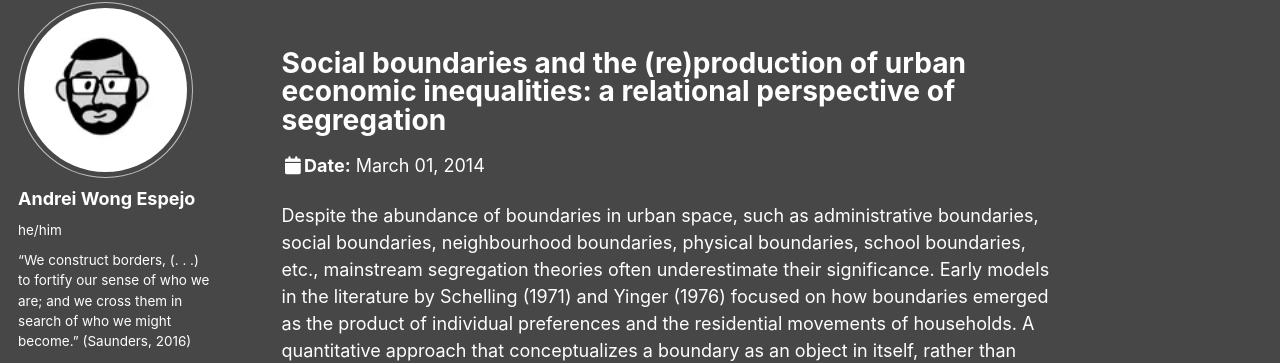
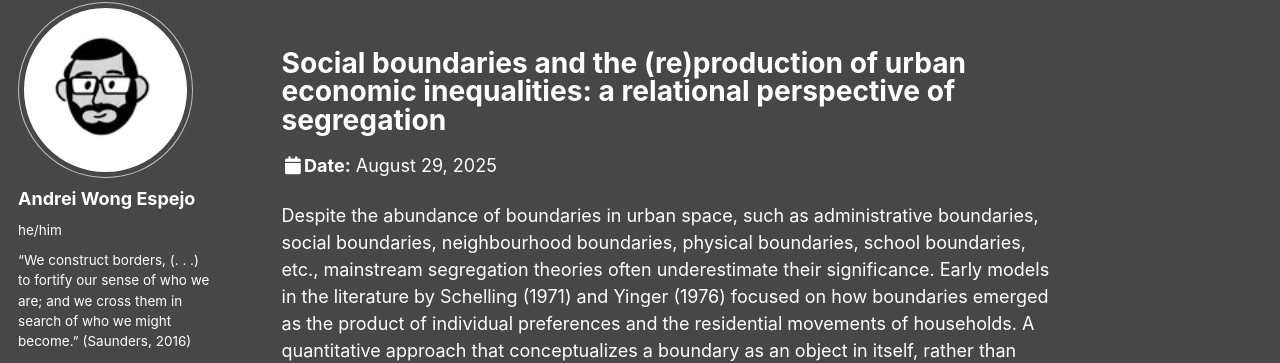
Before and after one commit to Andrei-WongE/Andrei-Wong.github.io, a Jekyll site: the page built from _talks/2025-08-29-talk-3.md, in a window 1280 px wide and 900 px high. Shown: the part 97-460 px from the top of the window. Built offline with Jekyll 4.4.1, drawn with Linux system fonts in a browser that asks for light colours; some web fonts are replaced.

Commit message:
Update and rename 2014-03-01-talk-3.md to 2025-08-29-talk-3.md
Minor corrections

```diff
--- a/_talks/2014-03-01-talk-3.md
+++ b/_talks/2025-08-29-talk-3.md
@@ -2,9 +2,9 @@
 title: "Social boundaries and the (re)production of urban economic inequalities: a relational perspective of segregation"
 collection: talks
 type: "Conference talk"
-permalink: /talks/2025-08-28-talk-3
+permalink: /talks/2025-08-29-talk-3
 venue: "Royal Geographical Society Annual Conference"
-date: 2014-03-01
+date: 2025-08-29
 location: "Bristol, UK  "
 ---
 
```
